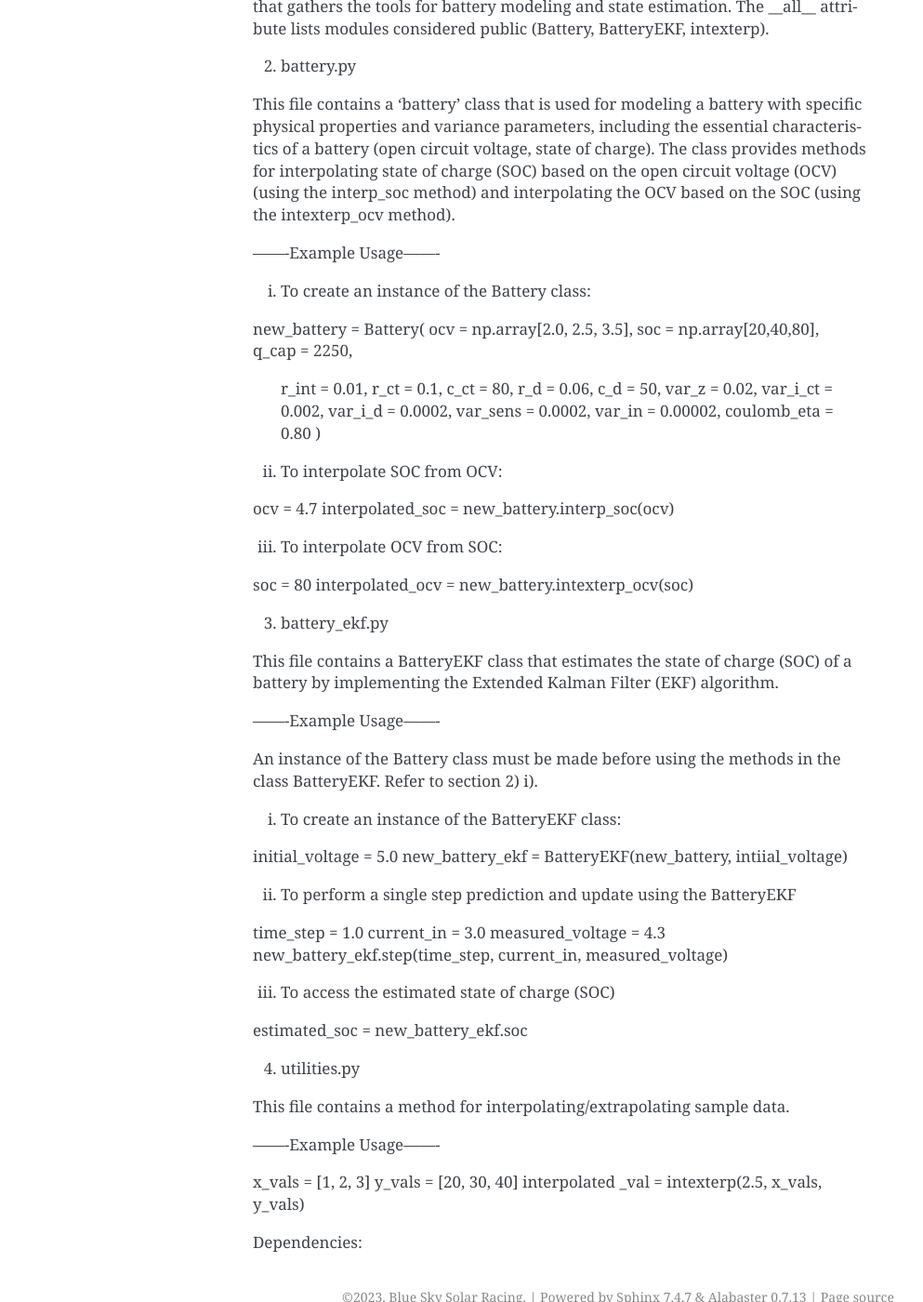
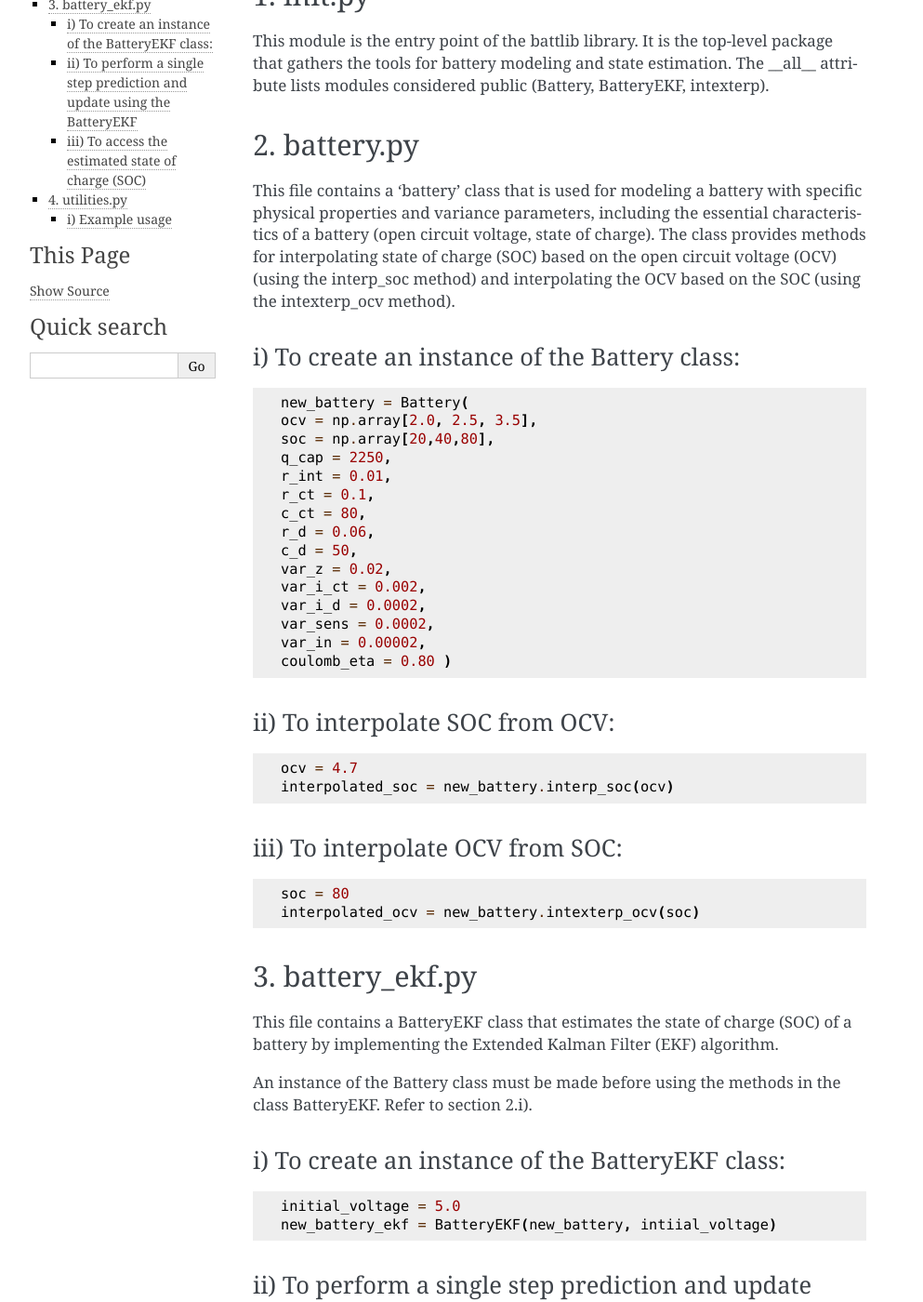
Before and after one commit to blueskysolarracing/battlib, a Sphinx documentation site: the page built from docs/battlib_overview.rst, in a window 1280 px wide and 1400 px high, scrolled down 289 px. Shown: the whole window at 93% size, without its empty margins (148-1141 px from the left). Built offline with Sphinx 7.4.7, drawn with Linux system fonts in a browser that asks for light colours; some of the changed text lies outside the part shown.

Commit message:
Update battlib_overview.rst

```diff
--- a/docs/battlib_overview.rst
+++ b/docs/battlib_overview.rst
@@ -1,80 +1,99 @@
 Version History:
 
-Overview:
+**Overview:**
    This library contains a set of modules that can be used to calculate the state of charge of a battery.
-
-Package contents:
-
+======================
+**Package contents:**
+======================
 1. init.py
-
+---------------
 This module is the entry point of the battlib library. It is the top-level package that gathers the tools for battery modeling and state estimation. The __all__ attribute lists modules considered public (Battery, BatteryEKF, intexterp).
 
 2. battery.py
-
+---------------
 This file contains a ‘battery’ class that is used for modeling a battery with specific physical properties and variance parameters, including the essential characteristics of a battery (open circuit voltage, state of charge). The class provides methods for interpolating state of charge (SOC) based on the open circuit voltage (OCV) (using the interp_soc method) and interpolating the OCV based on the SOC (using the intexterp_ocv method).
 
-—----Example Usage—----
 
 i) To create an instance of the Battery class:
+~~~~~~~~~~~~~~~~~~~~~~
 
-new_battery = Battery(
-ocv = np.array[2.0, 2.5, 3.5],
-soc = np.array[20,40,80],
-q_cap = 2250,
- r_int = 0.01,
- r_ct = 0.1,
- c_ct = 80,
- r_d = 0.06,
- c_d = 50,
- var_z = 0.02,
- var_i_ct = 0.002,
- var_i_d = 0.0002,
- var_sens = 0.0002,
- var_in = 0.00002,
- coulomb_eta = 0.80 )
+.. code-block:: python
+
+   new_battery = Battery(
+   ocv = np.array[2.0, 2.5, 3.5],
+   soc = np.array[20,40,80],
+   q_cap = 2250,
+   r_int = 0.01,
+   r_ct = 0.1,
+   c_ct = 80,
+   r_d = 0.06,
+   c_d = 50,
+   var_z = 0.02,
+   var_i_ct = 0.002,
+   var_i_d = 0.0002,
+   var_sens = 0.0002,
+   var_in = 0.00002,
+   coulomb_eta = 0.80 )
 
 ii) To interpolate SOC from OCV:
+~~~~~~~~~~~~~~~~~~~~~~
 
-ocv = 4.7
-interpolated_soc = new_battery.interp_soc(ocv)
+.. code-block:: python
+
+   ocv = 4.7
+   interpolated_soc = new_battery.interp_soc(ocv)
 
 iii) To interpolate OCV from SOC:
+~~~~~~~~~~~~~~~~~~~~~~
 
-soc = 80
-interpolated_ocv = new_battery.intexterp_ocv(soc)
+.. code-block:: python
+
+   soc = 80
+   interpolated_ocv = new_battery.intexterp_ocv(soc)
 
 3. battery_ekf.py
-
+---------------
 This file contains a BatteryEKF class that estimates the state of charge (SOC) of a battery by implementing the Extended Kalman Filter (EKF) algorithm.
 
-—----Example Usage—----
 
-An instance of the Battery class must be made before using the methods in the class BatteryEKF. Refer to section 2) i).
+An instance of the Battery class must be made before using the methods in the class BatteryEKF. Refer to section 2.i).
 
 i) To create an instance of the BatteryEKF class:
+~~~~~~~~~~~~~~~~~~~~~~
 
-initial_voltage = 5.0
-new_battery_ekf = BatteryEKF(new_battery, intiial_voltage)
+.. code-block:: python
+
+   initial_voltage = 5.0
+   new_battery_ekf = BatteryEKF(new_battery, intiial_voltage)
 
 ii) To perform a single step prediction and update using the BatteryEKF
+~~~~~~~~~~~~~~~~~~~~~~
 
-time_step = 1.0
-current_in = 3.0
-measured_voltage = 4.3
-new_battery_ekf.step(time_step, current_in, measured_voltage)
+.. code-block:: python
+
+   time_step = 1.0
+   current_in = 3.0
+   measured_voltage = 4.3
+   new_battery_ekf.step(time_step, current_in, measured_voltage)
 
 iii) To access the estimated state of charge (SOC)
+~~~~~~~~~~~~~~~~~~~~~~
 
-estimated_soc = new_battery_ekf.soc
+.. code-block:: python
+
+   estimated_soc = new_battery_ekf.soc
 
 4. utilities.py
-
+---------------
 This file contains a method for interpolating/extrapolating sample data.
 
-—----Example Usage—----
+i) Example usage
+~~~~~~~~~~~~~~~~~~~~~~
 
-x_vals = [1, 2, 3]
-y_vals = [20, 30, 40]
-interpolated _val = intexterp(2.5, x_vals, y_vals)
+.. code-block:: python
+
+   x_vals = [1, 2, 3]
+   y_vals = [20, 30, 40]
+   interpolated _val = intexterp(2.5, x_vals, y_vals)
 
 Dependencies:
```
